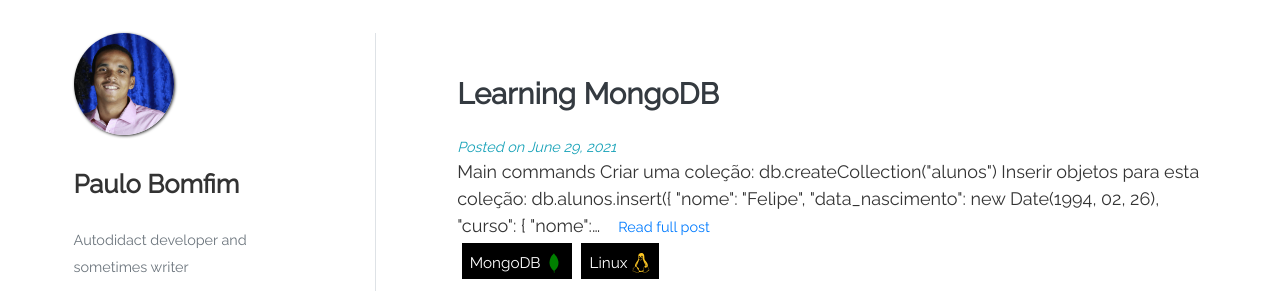
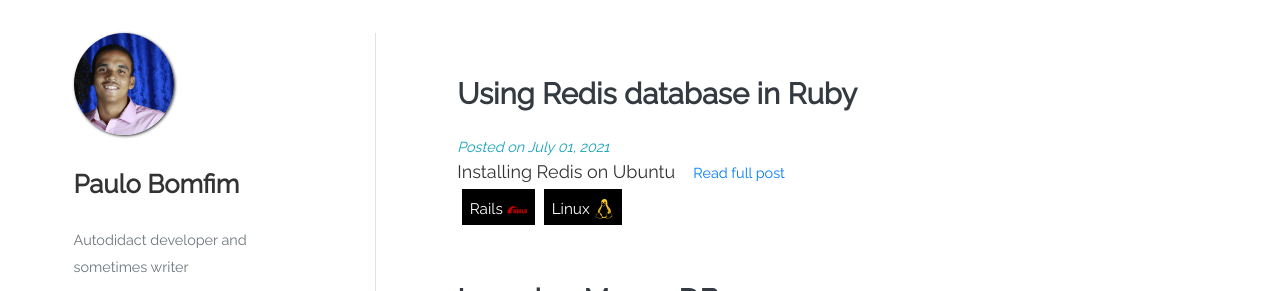
Before and after one commit to phbomfim/myblog, a Gatsby site: page / in a window 1280 px wide. Shown: the part 70-361 px from the top of the page. Built offline with nearby package versions, Linux system fonts and the light colour scheme; Gatsby itself is replaced by a stand-in of ours; some packages are replaced by stand-ins of ours.

Commit message:
Add redis post

```diff
--- a/posts/learning-mongodb.md
+++ b/posts/learning-mongodb.md
@@ -1,6 +1,6 @@
 ---
 title: Learning MongoDB
-date: "2021-06-29"
+date: "2021-06-30"
 tags: ["mongodb","linux"]
 published: true
 description: ""
--- /dev/null
+++ b/posts/using-redis.md
@@ -0,0 +1,9 @@
+---
+title: Using Redis database in Ruby
+date: "2021-06-31"
+tags: ["rails","linux"]
+published: true
+description: ""
+---
+
+### Installing Redis on Ubuntu
```
